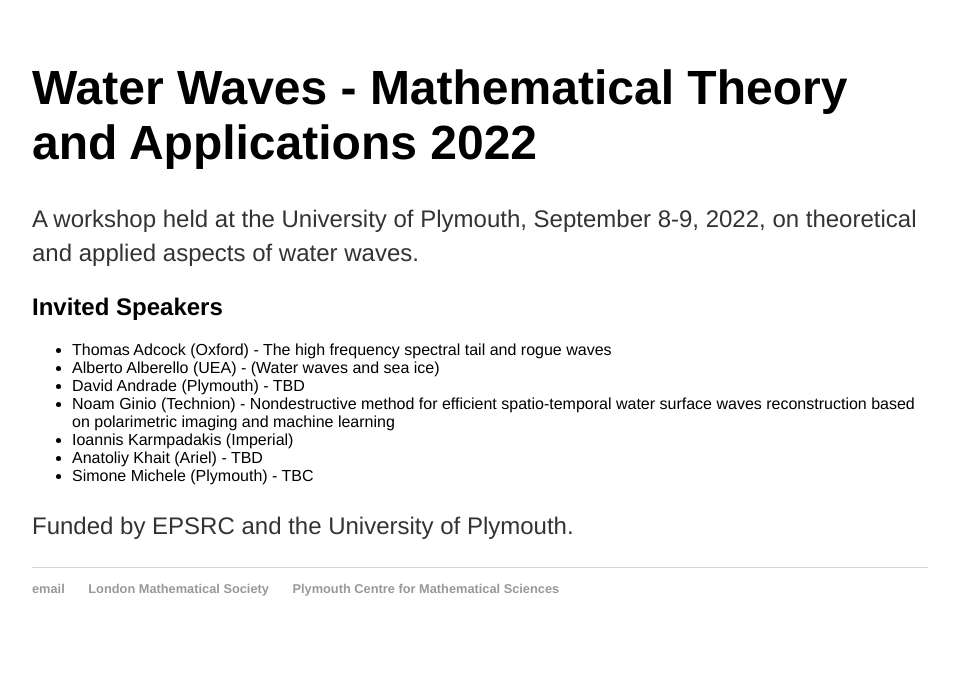
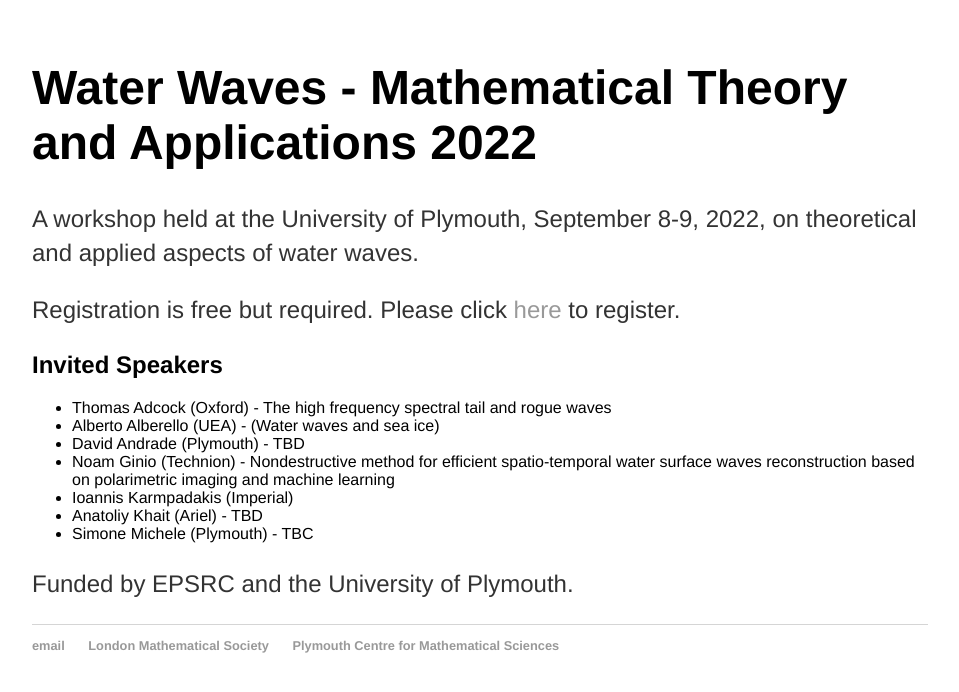
Before and after one commit to rstuhlmeier/rstuhlmeier.github.io, a Jekyll site: the page built from conferences/workshop2.html, in a window 1280 px wide. Shown: the top 692 px of the page, without its empty margins (160-1119 px from the left). Built offline with Jekyll 4.4.1, drawn with Linux system fonts in a browser that asks for light colours.

Commit message:
Update workshop2.html

```diff
--- a/conferences/workshop2.html
+++ b/conferences/workshop2.html
@@ -7,7 +7,7 @@ title: Workshop Water Waves 2022 - Mathematical Theory and Applications
 
 <p>A workshop held at the University of Plymouth, September 8-9, 2022, on theoretical and applied aspects of water waves. </p>
 
-
+<p>Registration is free but required. Please click <a href="https://forms.gle/cJCqVYpdQpCw4PrB9">here</a> to register.</p>
 
 <h2>Invited Speakers</h2>
 <ul type=disc>
```
